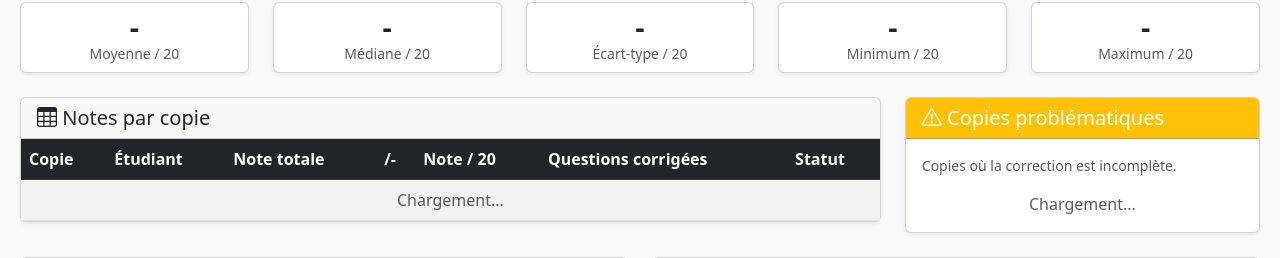
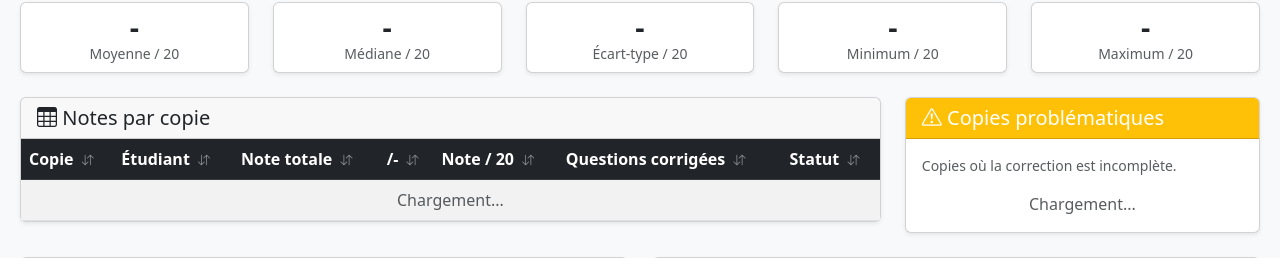
Before and after one commit to Naereen/Korektor-clone, a Flask app: page /bilan in a window 1280 px wide. Shown: the part 289-547 px from the top of the page. Run offline with Flask 3, Linux system fonts and the light colour scheme; data that the repository does not hold is empty; some libraries are stand-ins or nearby versions.

Commit message:
Dans /bilan : la table des notes est triable par ordres croissant/décroissant, sur chaque colonne.

```diff
--- a/correct_ai/templates/bilan.html
+++ b/correct_ai/templates/bilan.html
@@ -34,6 +34,17 @@
 
     .chart-download-button {
         white-space: nowrap;
+    }
+
+    #notes-table-el thead th.sortable {
+        cursor: pointer;
+        user-select: none;
+    }
+
+    #notes-table-el thead th.sortable .sort-icon {
+        margin-left: 4px;
+        opacity: 0.5;
+        font-size: 0.75rem;
     }
 </style>
 {% endblock %}
@@ -149,16 +160,16 @@
             </div>
             <div class="card-body p-0">
                 <div class="table-responsive" style="max-height: 500px; overflow-y: auto;">
-                    <table class="table table-striped table-hover mb-0">
+                    <table class="table table-striped table-hover mb-0" id="notes-table-el">
                         <thead class="table-dark">
                             <tr>
-                                <th>Copie</th>
-                                <th>Étudiant</th>
-                                <th>Note totale</th>
-                                <th>/<span id="stat-max-header">-</span></th>
-                                <th>Note / 20</th>
-                                <th>Questions corrigées</th>
-                                <th>Statut</th>
+                                <th class="sortable" data-key="copie">Copie <i class="bi bi-arrow-down-up sort-icon"></i></th>
+                                <th class="sortable" data-key="etudiant">Étudiant <i class="bi bi-arrow-down-up sort-icon"></i></th>
+                                <th class="sortable" data-key="total">Note totale <i class="bi bi-arrow-down-up sort-icon"></i></th>
+                                <th class="sortable" data-key="pct">/<span id="stat-max-header">-</span> <i class="bi bi-arrow-down-up sort-icon"></i></th>
+                                <th class="sortable" data-key="score20">Note / 20 <i class="bi bi-arrow-down-up sort-icon"></i></th>
+                                <th class="sortable" data-key="corr">Questions corrigées <i class="bi bi-arrow-down-up sort-icon"></i></th>
+                                <th class="sortable" data-key="statut">Statut <i class="bi bi-arrow-down-up sort-icon"></i></th>
                             </tr>
                         </thead>
                         <tbody id="notes-table">
@@ -287,6 +298,7 @@
 <script src="https://cdn.plot.ly/plotly-2.35.2.min.js"></script>
 <script>
 document.addEventListener('DOMContentLoaded', loadBilan);
+document.addEventListener('DOMContentLoaded', () => makeTableSortable('notes-table-el'));
 
 const projectName = {{ current_project_name|tojson }};
 let studentChart = null;
@@ -332,17 +344,17 @@ async function loadBilan() {
                 : '<span class="badge bg-warning text-dark">' + n.nb_corr + '/' + data.nb_questions + '</span>';
 
             rows += '<tr>';
-            rows += '<td><strong>Copie ' + n.copie_id + '</strong></td>';
+            rows += '<td data-value="' + n.copie_id + '"><strong>Copie ' + n.copie_id + '</strong></td>';
             const studentName = [n.prenom, n.nom].filter(Boolean).join(' ');
-            rows += '<td>' + (studentName || '-') + '</td>';
+            rows += '<td data-value="' + (studentName || '').toLowerCase() + '">' + (studentName || '-') + '</td>';
             const scoreOutOfTwenty = data.max_points > 0
                 ? Number(n.total || 0) / data.max_points * 20
                 : 0;
-            rows += '<td>' + n.total + '</td>';
-            rows += '<td><div class="progress" style="height:6px;"><div class="progress-bar ' + barColor + '" style="width:' + pct + '%"></div></div></td>';
-            rows += '<td>' + scoreOutOfTwenty.toFixed(2) + '</td>';
-            rows += '<td><small>' + n.nb_corr + '/' + data.nb_questions + '</small></td>';
-            rows += '<td>' + statusBadge + '</td>';
+            rows += '<td data-value="' + n.total + '">' + n.total + '</td>';
+            rows += '<td data-value="' + pct + '"><div class="progress" style="height:6px;"><div class="progress-bar ' + barColor + '" style="width:' + pct + '%"></div></div></td>';
+            rows += '<td data-value="' + scoreOutOfTwenty + '">' + scoreOutOfTwenty.toFixed(2) + '</td>';
+            rows += '<td data-value="' + n.nb_corr + '"><small>' + n.nb_corr + '/' + data.nb_questions + '</small></td>';
+            rows += '<td data-value="' + (isFull ? 1 : 0) + '">' + statusBadge + '</td>';
             rows += '</tr>';
         });
         document.getElementById('notes-table').innerHTML = rows;
@@ -366,6 +378,41 @@ async function loadBilan() {
         document.getElementById('stats-cards').innerHTML =
             '<div class="col-12"><div class="alert alert-danger">Erreur de chargement</div></div>';
     }
+}
+
+function makeTableSortable(tableId) {
+    const table = document.getElementById(tableId);
+    if (!table) return;
+    table.querySelectorAll('thead th.sortable').forEach((header, index) => {
+        header.addEventListener('click', () => sortTableByColumn(table, index, header));
+    });
+}
+
+function sortTableByColumn(table, columnIndex, header) {
+    const tbody = table.querySelector('tbody');
+    const rows = Array.from(tbody.querySelectorAll('tr'));
+    const direction = header.dataset.sortDirection === 'asc' ? 'desc' : 'asc';
+
+    table.querySelectorAll('thead th.sortable').forEach(th => {
+        th.dataset.sortDirection = '';
+        th.querySelector('.sort-icon').className = 'bi bi-arrow-down-up sort-icon';
+    });
+    header.dataset.sortDirection = direction;
+    header.querySelector('.sort-icon').className = 'bi sort-icon ' + (direction === 'asc' ? 'bi-arrow-up' : 'bi-arrow-down');
+
+    const factor = direction === 'asc' ? 1 : -1;
+    rows.sort((rowA, rowB) => {
+        const valueA = rowA.children[columnIndex]?.dataset.value ?? '';
+        const valueB = rowB.children[columnIndex]?.dataset.value ?? '';
+        const numA = Number(valueA);
+        const numB = Number(valueB);
+        if (valueA !== '' && valueB !== '' && !Number.isNaN(numA) && !Number.isNaN(numB)) {
+            return (numA - numB) * factor;
+        }
+        return valueA.localeCompare(valueB) * factor;
+    });
+
+    rows.forEach(row => tbody.appendChild(row));
 }
 
 function renderBilanCharts(data) {
```
